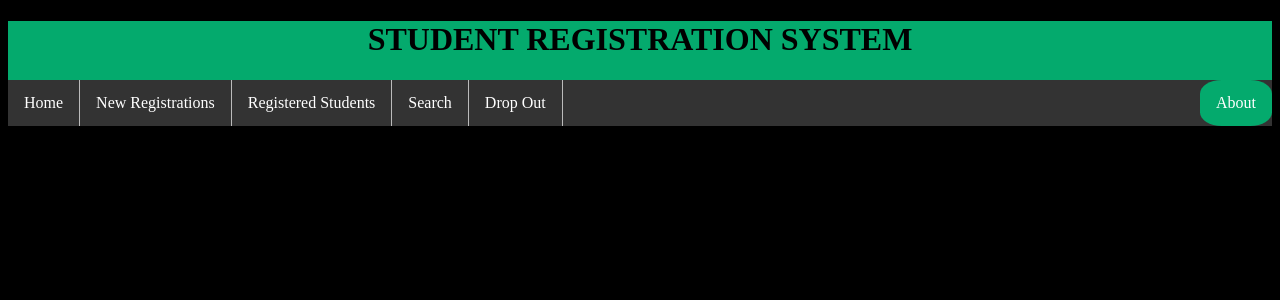
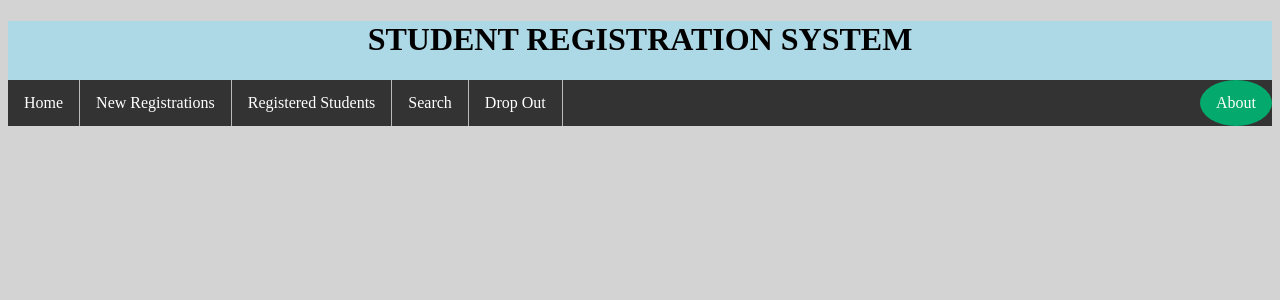
Before and after one commit to Suyashg15/Student_Registration_Django, a Django app: page / in a window 1280 px wide. Shown: the top 300 px of the page. Run offline with Django 4.2, Linux system fonts and the light colour scheme.

Commit message:
added an bout page and changed background

```diff
--- a/school/school/urls.py
+++ b/school/school/urls.py
@@ -25,4 +25,5 @@ urlpatterns = [
     path('existing/',views.existing),
     path('search/',views.search),
     path('drop/',views.dropout),
+    path('about/',views.about)
 ]
--- a/school/student/views.py
+++ b/school/student/views.py
@@ -6,6 +6,10 @@ from .forms import StudForm,SForm
 #For accessing the webpages
 def show(request):
     return render(request,"home.html") #render is used to drawing(displaying) the webpage on the browser
+
+def about(request):
+    return render(request,'about.html') #renders the about.html page
+
 def register(request):
     title="NEW STUDENT REGISTRATION"
     form=StudForm(request.POST or None)
--- a/school/templates/base.html
+++ b/school/templates/base.html
@@ -1,4 +1,4 @@
-<head>
+<head >
     <style>
     ul {
       list-style-type: none;
@@ -28,20 +28,18 @@
     li a:hover:not(.active) {
       background-color: #04AA6D;
       border: #333;
-      border-radius: 30%;
+      border-radius: 20%;
     }
 
     .active {
       background-color: #04AA6D;
       border: #333;
-      border-radius: 30%;
+      border-radius: 50%;
 
     }
-
-
     </style>
     </head>
-<div  style="background-color: #04AA6D;">
+<div  style="background-color:#ADD8E6 ;">
     <center><h1>STUDENT REGISTRATION SYSTEM</h1></center>
     <ul>
         <li><a href="{% url 'home'%}">Home</a></li>
@@ -49,6 +47,6 @@
         <li><a href="/existing">Registered Students</a></li>
         <li><a href="/search">Search</a></li>
         <li><a href="/drop">Drop Out</a></li>
-        <li class="active" style="float:right;"><a href="#about">About</a></li>
+        <li class="active" style="float:right;"><a href="/about">About</a></li>
     </ul>
 </div>
--- a/school/templates/existing.html
+++ b/school/templates/existing.html
@@ -1,5 +1,6 @@
 <html>
     {% include "base.html" %}
+    <body style="background-color: #D3D3D3;">
     <br>
     <center><h1>{{title}}</h1></center>
     <br>
@@ -27,4 +28,5 @@
         </tbody>
         {% endfor %}
     </table>
+</body>
 </html>
--- a/school/templates/home.html
+++ b/school/templates/home.html
@@ -2,7 +2,7 @@
 <html>
 {% include "base.html" %}<!--to include the base.html-->
 
-<body style="background-color: black;">
+<body style="background-color: #D3D3D3;">
 
 </body>
 </html>
--- a/school/templates/register.html
+++ b/school/templates/register.html
@@ -1,5 +1,6 @@
 <html>
     {% include "base.html" %}
+    <body style="background-color: #D3D3D3;">
     <br>
     <center><h1>{{title}}</h1></center>
     <br>
@@ -10,4 +11,5 @@
             style="background-color: #04AA6D; color: whitesmoke;height: 30px;width: 100px;">Register</button>
         </form>
     </center>
+</body>
 </html>
--- a/school/templates/search.html
+++ b/school/templates/search.html
@@ -1,5 +1,6 @@
 <html>
     {% include "base.html" %}
+    <body style="background-color: #D3D3D3;">
     <br>
     <center><h1>{{title}}</h1></center>
     <br>
@@ -10,5 +11,5 @@
             style="background-color: #04AA6D; color: whitesmoke;height: 30px;width: 100px;">Search</button>
         </form>
     </center>
-
+</body>
 </html>
```
Also changed, not shown: school/templates/about.html (added, +13 -0 lines), school/db.sqlite3.
